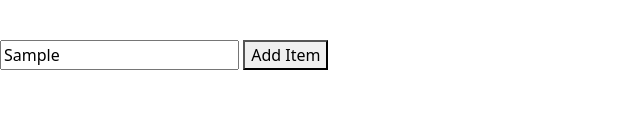
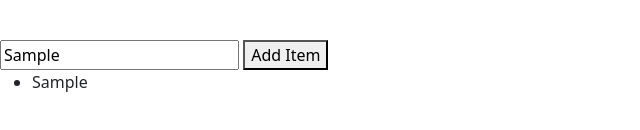
Before and after one commit to jtm2021/jtm2021.github.io, a plain HTML site: page Week-10/index.html in a window 1280 px wide. Both pictures are taken after typing "Sample" into the empty fields and a click on the button "Add Item". Shown: the part 120-250 px from the top of the page, 0-640 px from the left. Drawn offline with nearby package versions, Linux system fonts and the light colour scheme.

Commit message:
Add basic logic to add item to grocery list

```diff
--- a/Week-10/index.html
+++ b/Week-10/index.html
@@ -19,5 +19,8 @@
         <input type="text" id="grocery-input" placeholder="Enter a grocery item">
         <button id="add-grocery-item">Add Item</button>
     </div>
+    <div class="grocery-list-container">
+        <ul id="grocery-list"></ul>
+    </div>
 </body>
 </html>
--- a/Week-10/script.js
+++ b/Week-10/script.js
@@ -1,6 +1,15 @@
 const groceryInput = document.getElementById('grocery-input');
 const addGroceryItemBtn = document.getElementById('add-grocery-item');
+const groceryList = document.getElementById('grocery-list');
 
 addGroceryItemBtn.addEventListener('click', () => {
-    console.log("hello");
+    addGroceryItem();
 })
+
+function addGroceryItem() {
+    const userGroceryInput = groceryInput.value;
+    const groceryItem = document.createElement('li');
+    groceryItem.textContent = userGroceryInput;
+
+    groceryList.appendChild(groceryItem);
+}
```
